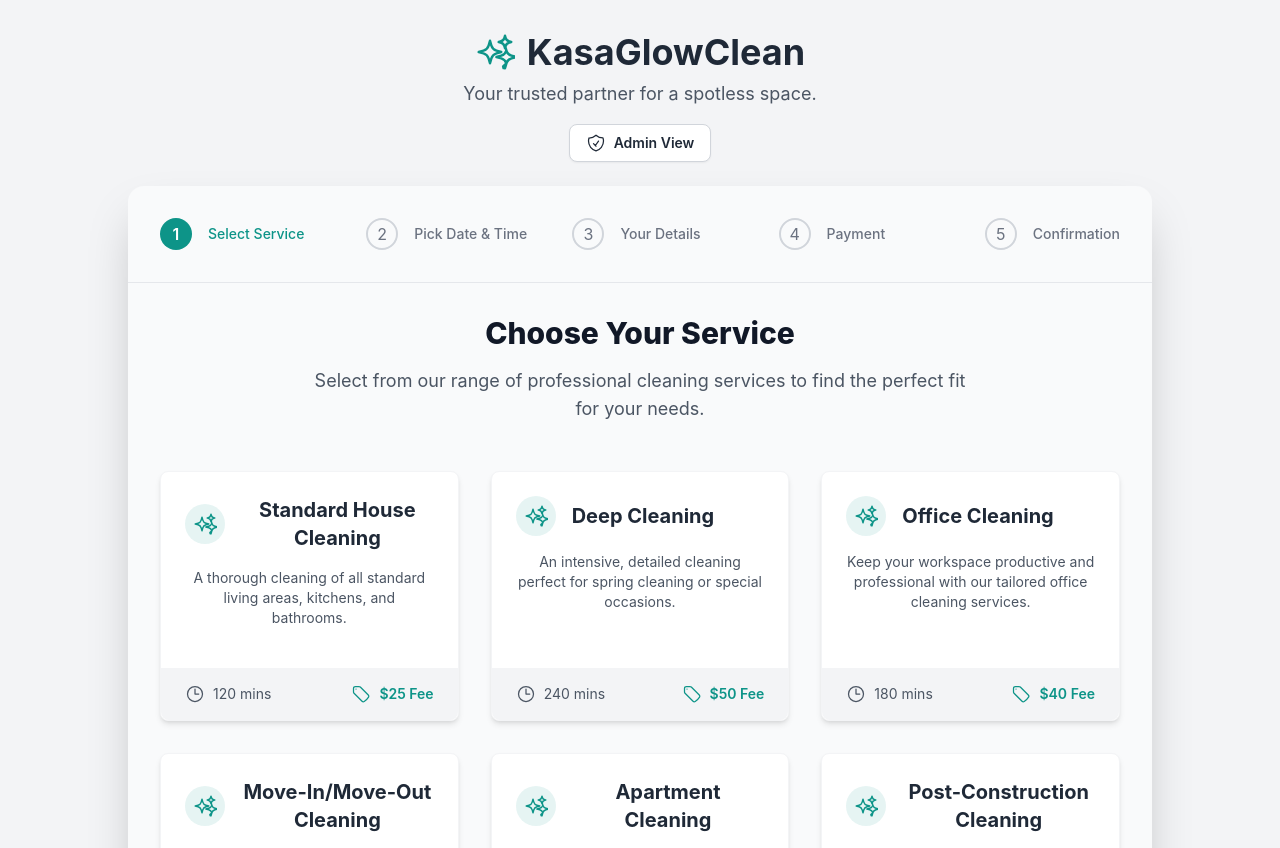
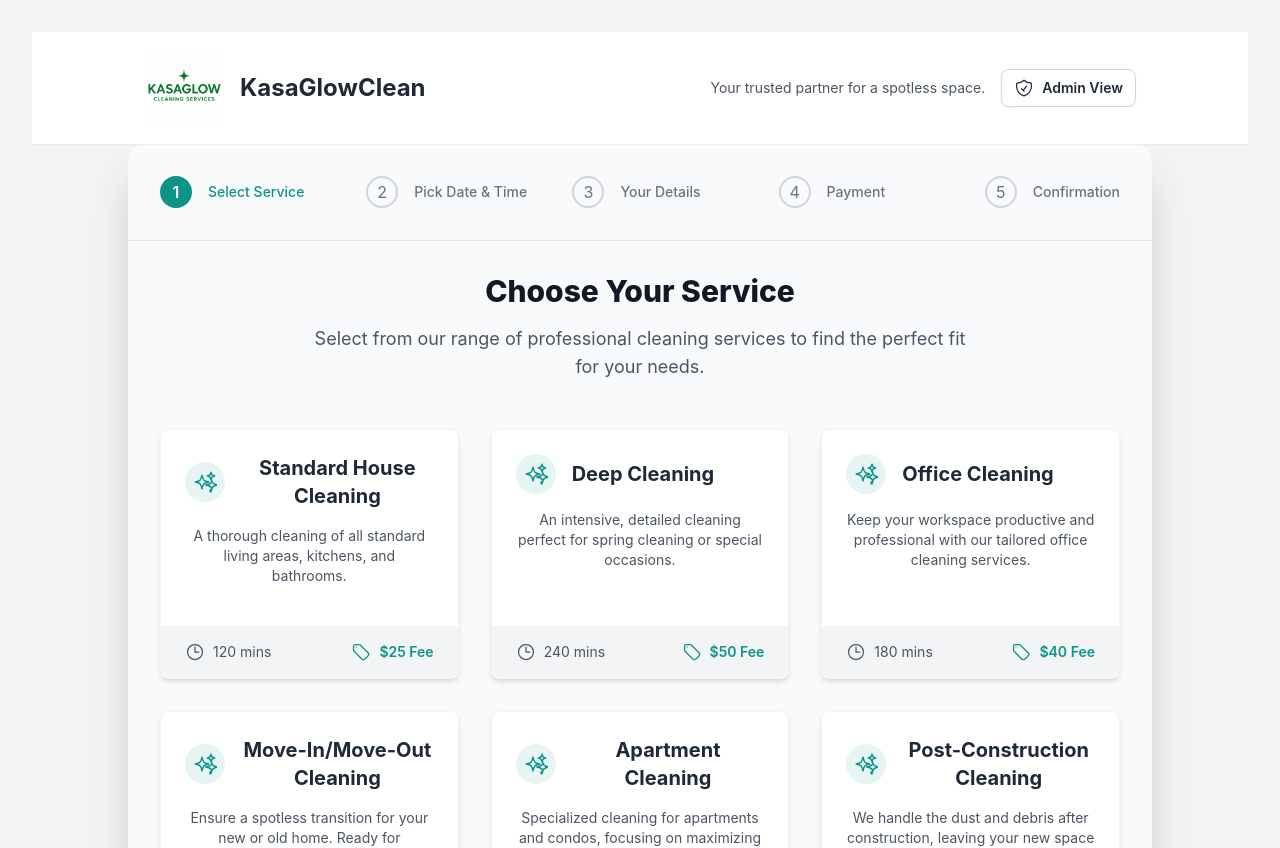
Before and after one commit to AssiamahS/kasaglowclean-aistudio, a React (Vite) app: page / in a window 1280 px wide. Shown: the top 848 px of the page. Built offline with nearby package versions, Linux system fonts and the light colour scheme; a web font is replaced by a local one.

Commit message:
feat: add sticky header and logo (rename image to logo.PNG)

```diff
--- a/App.tsx
+++ b/App.tsx
@@ -8,7 +8,7 @@ import ProgressBar from './components/ProgressBar';
 import Payment from './components/Payment';
 import AdminView from './components/AdminView';
 import Login from './components/Login';
-import { LogoIcon, UserShieldIcon, ArrowLeftOnRectangleIcon } from './components/IconComponents';
+import { UserShieldIcon, ArrowLeftOnRectangleIcon } from './components/IconComponents';
 
 const App: React.FC = () => {
   const [step, setStep] = useState(1);
@@ -96,28 +96,37 @@ const App: React.FC = () => {
 
   return (
     <div className="min-h-screen bg-base-200 font-sans text-gray-800 flex flex-col items-center p-4 sm:p-6 lg:p-8">
-      <header className="w-full max-w-5xl mx-auto mb-6 text-center">
-         <div className="flex items-center justify-center gap-3 mb-2">
-            <LogoIcon className="h-10 w-10 text-primary" />
-            <h1 className="text-3xl sm:text-4xl font-bold text-gray-800">KasaGlowClean</h1>
+      <header className="sticky top-0 z-50 w-full bg-white/95 backdrop-blur-md shadow-sm">
+        <div className="w-full max-w-5xl mx-auto flex items-center justify-between gap-4 p-4">
+          <div className="flex items-center gap-4">
+            <img
+              src="/logo.PNG"
+              alt="Kasaglow logo"
+              className="h-16 sm:h-20 w-auto object-contain"
+            />
+            <h1 className="text-xl sm:text-2xl font-bold text-gray-800">KasaGlowClean</h1>
           </div>
-        <p className="text-lg text-neutral mb-4">Your trusted partner for a spotless space.</p>
+
+          <div className="flex items-center gap-4">
+            <p className="hidden sm:block text-sm text-neutral">Your trusted partner for a spotless space.</p>
             <button
               onClick={toggleAdminView}
-          className="inline-flex items-center gap-2 px-4 py-2 text-sm font-semibold bg-white border border-gray-300 rounded-lg shadow-sm hover:bg-gray-100 transition-colors"
+              className="inline-flex items-center gap-2 px-3 py-2 text-sm font-semibold bg-white border border-gray-300 rounded-lg shadow-sm hover:bg-gray-100 transition-colors"
             >
               {isAdminView ? (
                 <>
-              <ArrowLeftOnRectangleIcon className="h-5 w-5"/>
+                  <ArrowLeftOnRectangleIcon className="h-5 w-5" />
                   <span>Exit Admin</span>
                 </>
               ) : (
                 <>
-              <UserShieldIcon className="h-5 w-5"/>
+                  <UserShieldIcon className="h-5 w-5" />
                   <span>Admin View</span>
                 </>
               )}
             </button>
+          </div>
+        </div>
       </header>
 
       {isAdminView ? (
```
Also changed, not shown: public/logo.PNG (added), 1 other file (tests, documents, lock files or other folders). Lines whose indentation alone changed are shown as unchanged.
